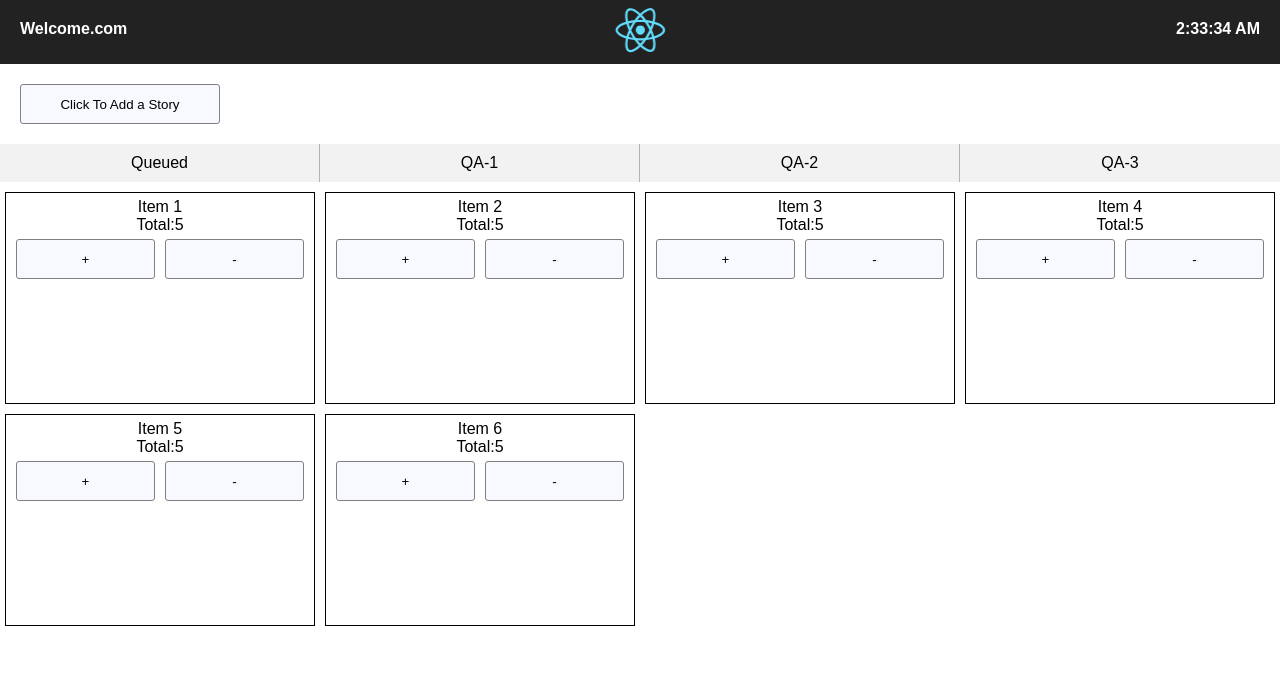
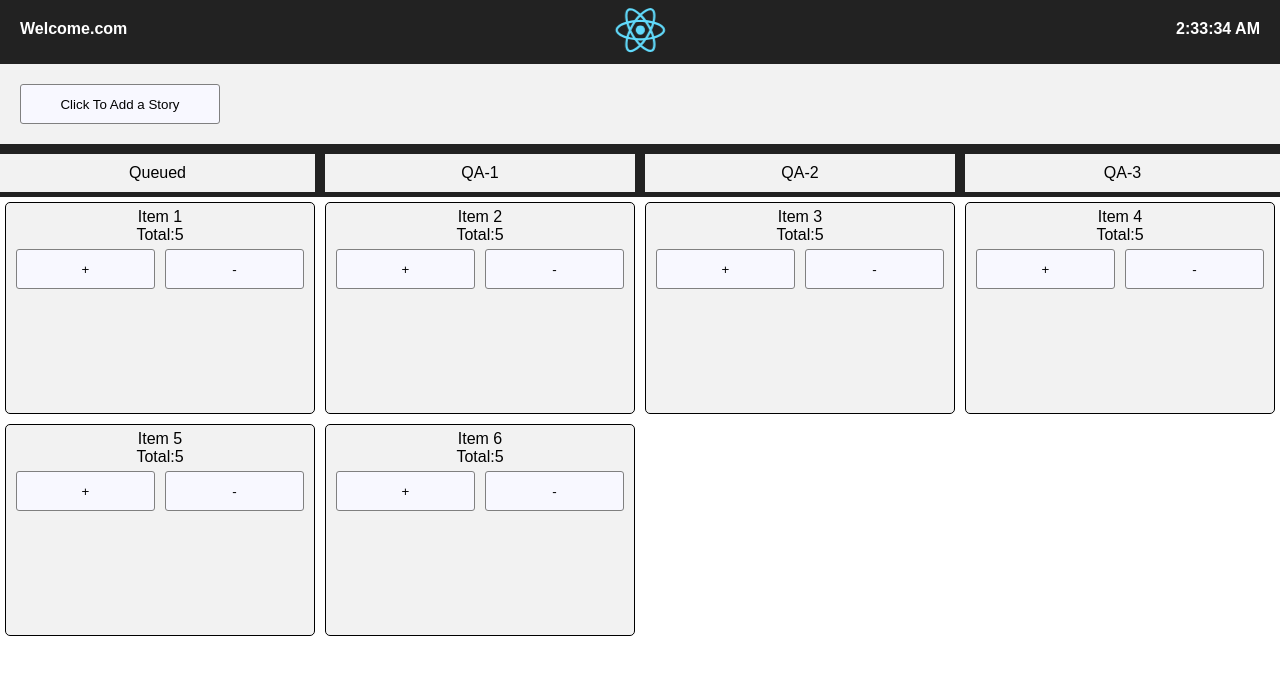
Before and after one commit to sjw787/env-grid-site, a React (Create React App) app: page / in a window 1280 px wide. Shown: the top 674 px of the page. Built offline with nearby package versions, Linux system fonts and the light colour scheme.

Commit message:
Updated styles and changed how onclicks are bound

```diff
--- a/src/Grid/Grid.css
+++ b/src/Grid/Grid.css
@@ -7,10 +7,14 @@
   display: block;
   text-align: left;
   padding: 20px;
+  background: #f2f2f2;
 }
 
 #Grid-content{
   padding-top: 5px;
+  background: #222;
+  width: 100%;
+  height: stretch;
 }
 
 #Grid-add-button{
@@ -31,9 +35,11 @@
 }
 
 .GridCell-content{
+  background: #f2f2f2;
   height: 200px;
   width: calc(25% - 22px);
   border: 1px solid black;
+  border-radius: 5px;
   display: inline-block;
   padding: 5px;
   margin: 5px;
@@ -74,10 +80,16 @@
   padding-top: 10px;
   padding-bottom: 10px;
   display: inline-block;
+  border-top: 10px solid #222;
   width: 25%;
 }
 
 .GH-item-border-right{
-  border-right: 1px solid #b3b3b3;
+  border-right: 5px solid #222;
   box-sizing: border-box;
 }
+
+.GH-item-border-left{
+  border-left: 5px solid #222;
+  box-sizing: border-box;
+}
--- a/src/Grid/GridCell.js
+++ b/src/Grid/GridCell.js
@@ -36,8 +36,8 @@ class GridCell extends Component{
       <div id={this.props.name} draggable="true" className="GridCell-content">
         <span className="name">{this.props.name}</span>
         <span className="total">Total:{this.state.value}</span>
-        <button className="addButton" onClick={this.addButton.bind(this)}>+</button>
-        <button className="subButton" onClick={this.subButton.bind(this)}>-</button>
+        <button className="addButton" onClick={() => this.addButton()}>+</button>
+        <button className="subButton" onClick={() => this.subButton()}>-</button>
       </div>
     )
   }
--- a/src/Grid/GridHeader.js
+++ b/src/Grid/GridHeader.js
@@ -9,9 +9,9 @@ class GridHeader extends Component{
         </div>
         <div id="GridHeader-container">
           <div className="GridHeader-item GH-item-border-right">Queued</div>
-          <div className="GridHeader-item GH-item-border-right">QA-1</div>
-          <div className="GridHeader-item GH-item-border-right">QA-2</div>
-          <div className="GridHeader-item">QA-3</div>
+          <div className="GridHeader-item GH-item-border-right GH-item-border-left">QA-1</div>
+          <div className="GridHeader-item GH-item-border-right GH-item-border-left">QA-2</div>
+          <div className="GridHeader-item GH-item-border-left">QA-3</div>
         </div>
       </div>
     )
```
